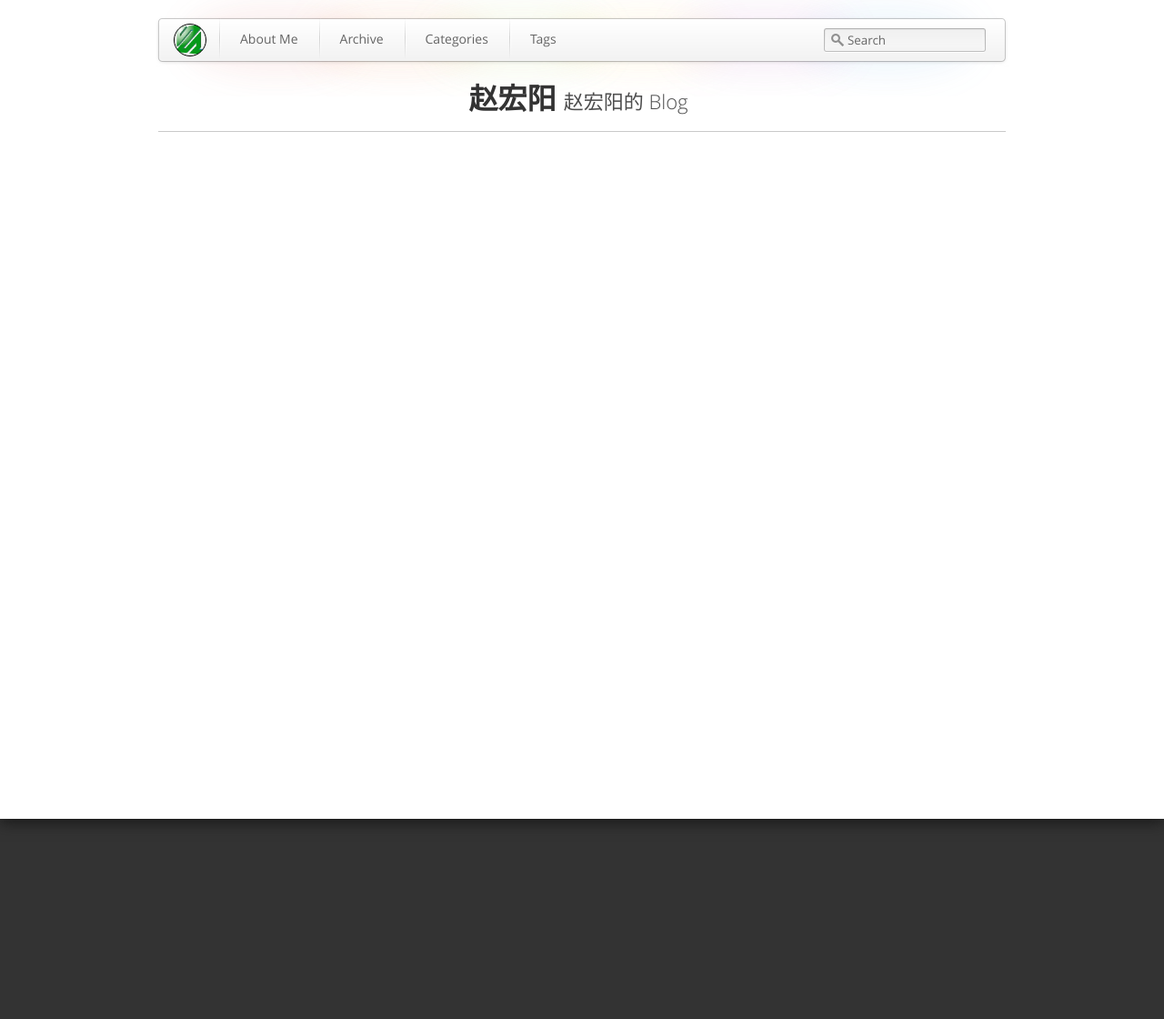
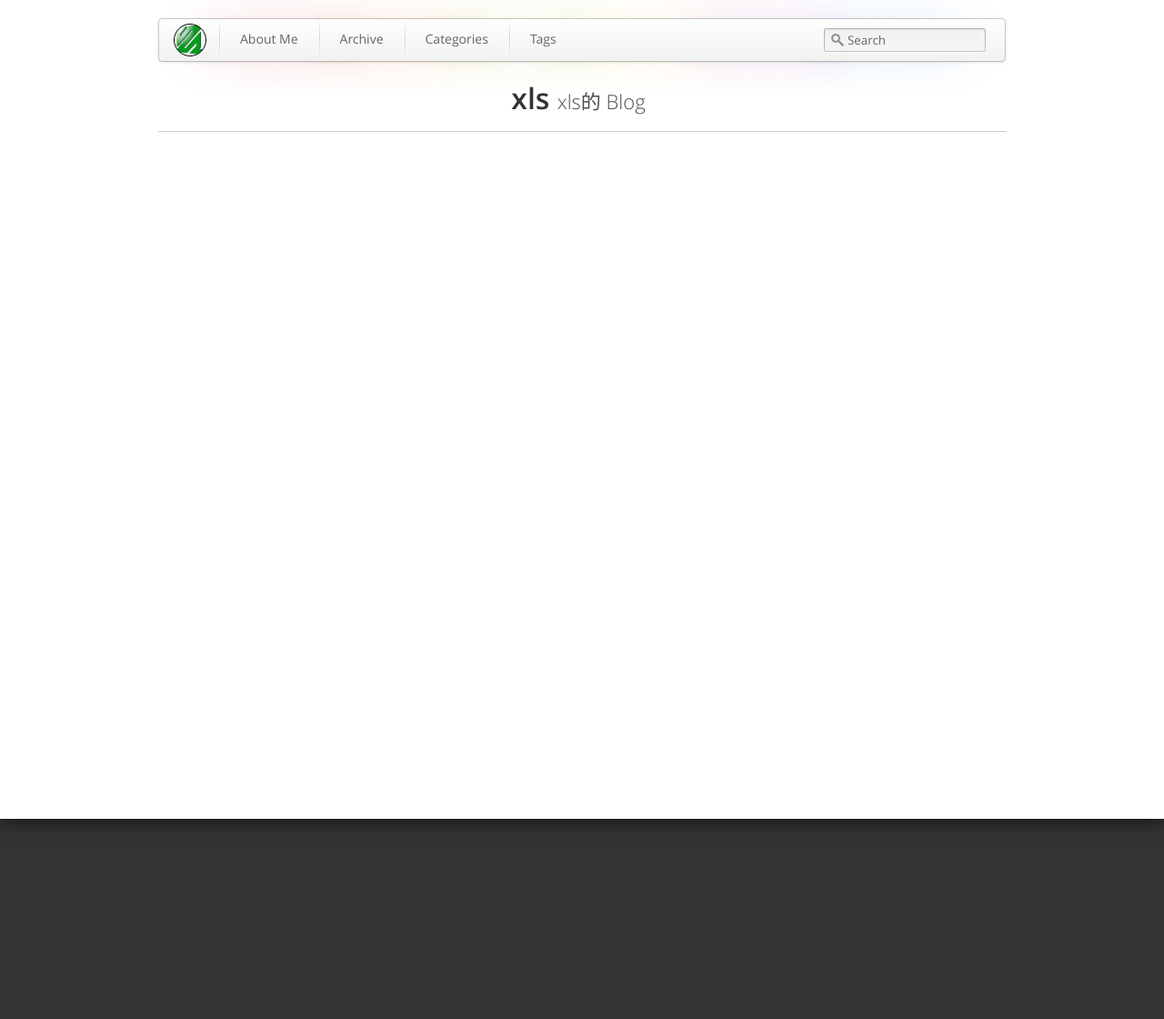
Before and after one commit to xulishuaixyz/xulishuaixyz, a Jekyll site: the page built from index.html, in a window 1280 px wide. Shown: the whole page at 91% size. Built offline with Jekyll 4.4.1, drawn with Linux system fonts in a browser that asks for light colours.

Commit message:
md_hisname3

```diff
--- a/_config.yml
+++ b/_config.yml
@@ -9,25 +9,24 @@ markdown: kramdown
 
 # The title and tagline is showed on homepage
 #
-title :  赵宏阳
-tagline: 赵宏阳的 Blog
+title :  xls
+tagline: xls的 Blog
 
 # Information about author
 #
 author :
-  name : 赵宏阳
+  name : xls
 
 # Information for contacts showed at on the footer
 #
 contact :
-  e-mail : mailto:zhy755788055@gmail.com
-  Github : https://github.com/zhy755788055
-  WeiBo : http://www.weibo.com/u/1835738442
+  e-mail : 1229274924@qq.com
+
 
 # Links showed on the footer
 #
 links :
-  赵宏阳的 Blog : http://www.zhaohongyang.org
+  xls的 Blog : http://www.aiavlive.xyz
 
 # The search engine. Only support google custom search engine.
 #
@@ -67,7 +66,7 @@ auto_loadmore : true
 # Else if you are pushing to username.github.io, replace with your username.
 # Finally if you are pushing to a GitHub project page, include the project name at the end.
 #
-production_url : http://www.zhaohongyang.org
+production_url : http://www.aiavlive.xyz
 
 # All Jekyll-Bootstrap specific configurations are namespaced into this hash
 #
@@ -126,9 +125,9 @@ JB :
   comments :
     provider : duoshuo
     duoshuo :
-      short_name : zhy755788055
+      short_name : xls1229274924
     disqus :
-      short_name : zhy755788055
+      short_name : xls1229274924
     livefyre :
       site_id : 123
     intensedebate :
```
